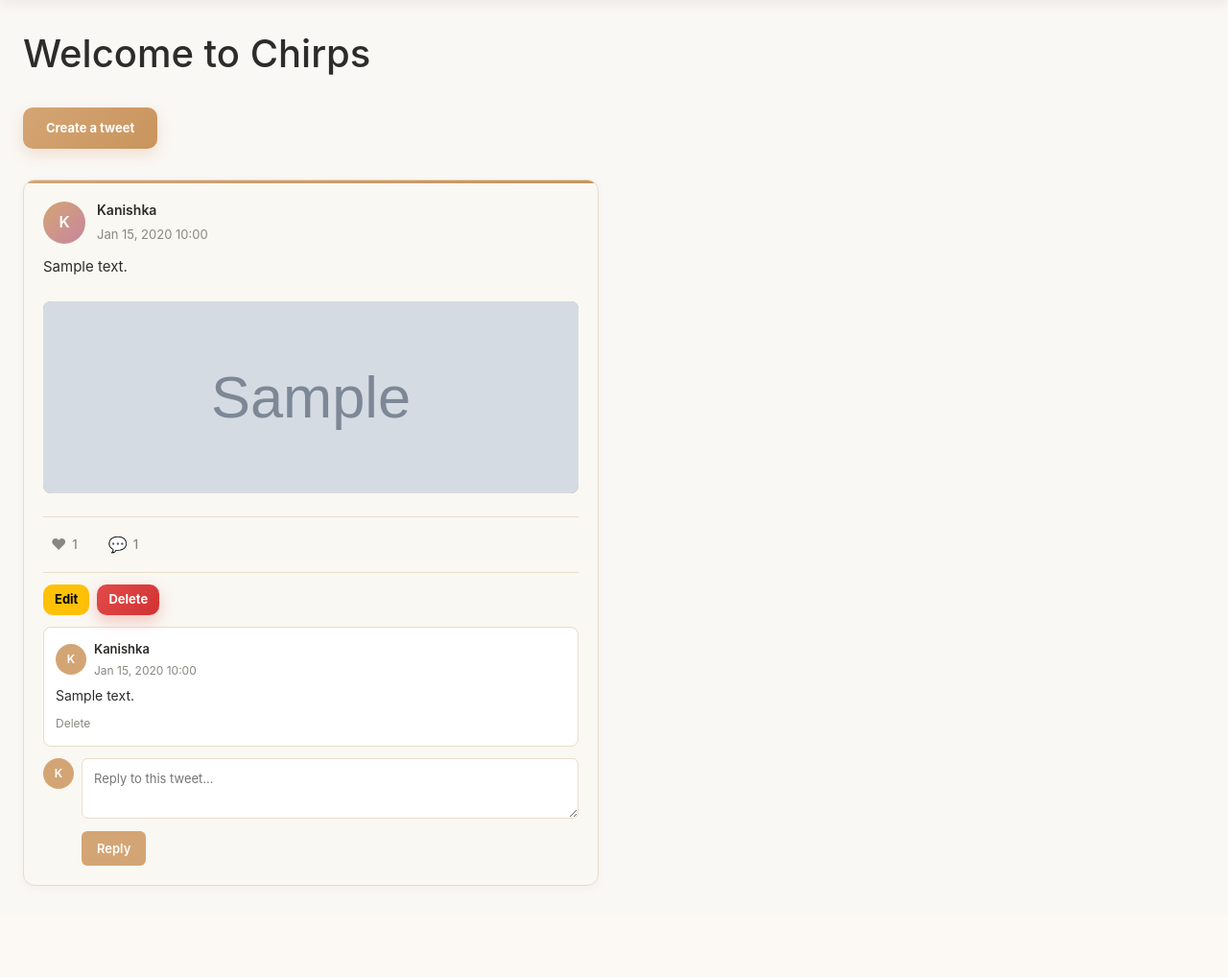
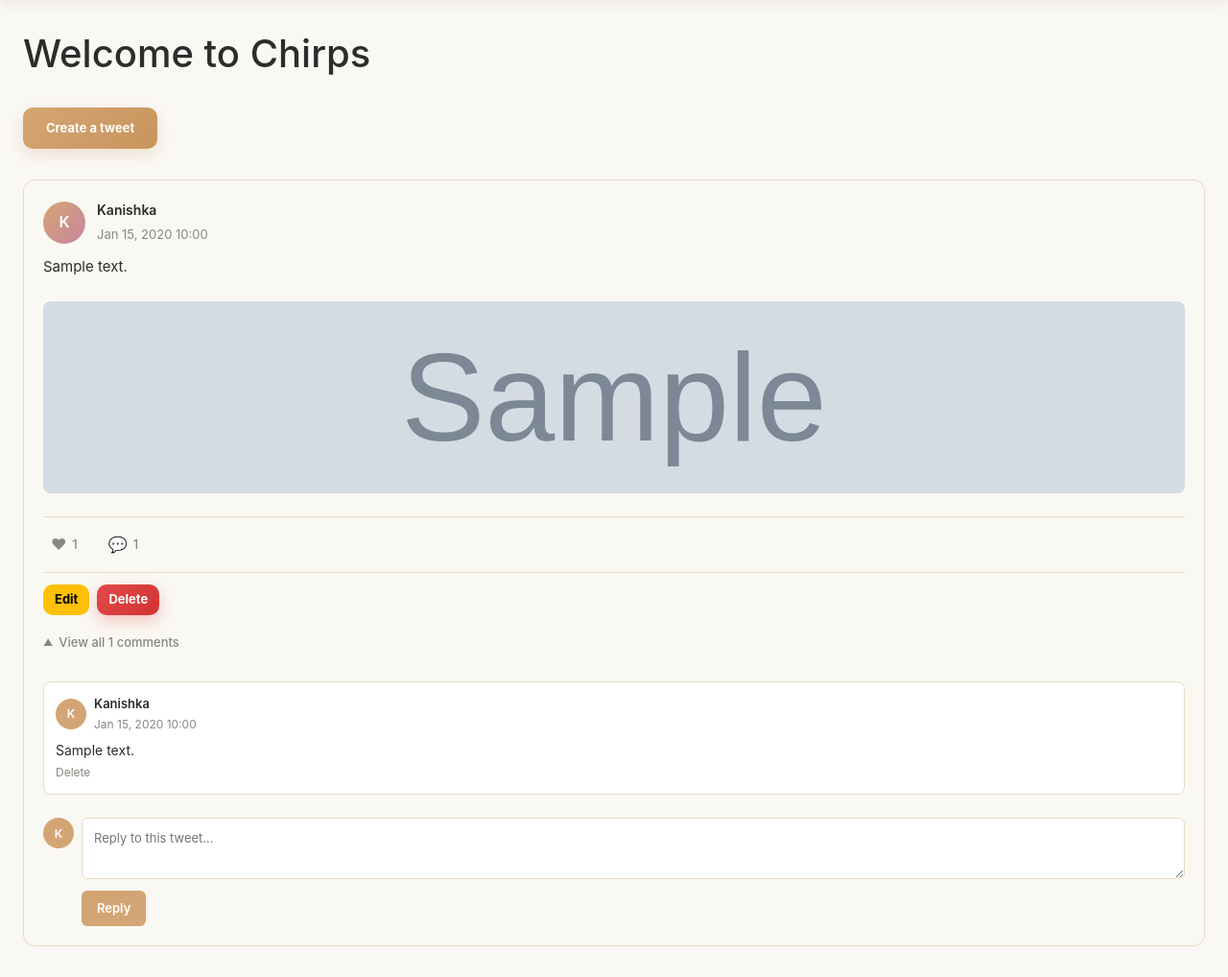
Before and after one commit to Ksh-16/Chirps_django, a Django app: page /tweet/ in a window 1280 px wide. Shown: the part 103-1121 px from the top of the page at 96% size. Before the commit the page ends 1026 px from the top, so only its background shows below. Run offline with Django 5.2, Linux system fonts and the light colour scheme; a user stored in the database is signed in; data comes from the database, SQL or seed files in the repository; tables that the repository leaves empty hold one stand-in row (values such as "Sample post"); grey boxes marked "Sample" are stand-in pictures.

Commit message:
updated UI of tweet lists

```diff
--- a/Chirps/tweet/templates/tweet_list.html
+++ b/Chirps/tweet/templates/tweet_list.html
@@ -5,511 +5,131 @@ Tweet
 {% endblock %}
 
 {% block content %}
+<div style="padding: 2rem 0;">
+  <h1 style="margin-bottom: 2rem; color: #2c2c2a;">Welcome to Chirps</h1>
 
-<style>
-    .tweet-card {
-        background: #faf8f3;
-        border: 1px solid #e8dcc8;
-        border-radius: 12px;
-        padding: 1.25rem;
-        max-width: 600px;
-    }
+  <a class="btn btn-primary" href="{% url 'tweet_create' %}" style="margin-bottom: 2rem;">Create a tweet</a>
 
-    .tweet-header {
-        display: flex;
-        align-items: center;
-        gap: 12px;
-        margin-bottom: 12px;
-    }
-
-    .avatar {
-        width: 44px;
-        height: 44px;
-        border-radius: 50%;
-        background: linear-gradient(135deg, #d4a574, #c7859f);
-        display: flex;
-        align-items: center;
-        justify-content: center;
-        color: white;
-        font-weight: 600;
-        font-size: 16px;
-        flex-shrink: 0;
-    }
-
-    .tweet-username {
-        font-weight: 600;
-        color: #2c2c2a;
-        margin: 0;
-        font-size: 14px;
-    }
-
-    .tweet-date {
-        color: #888780;
-        font-size: 13px;
-        margin: 4px 0 0;
-    }
-
-    .tweet-text {
-        color: #2c2c2a;
-        margin: 12px 0;
-        line-height: 1.5;
-        font-size: 15px;
-    }
-
-    .tweet-image {
-        width: 100%;
-        height: 200px;
-        object-fit: cover;
-        border-radius: 8px;
-        margin: 12px 0;
-    }
-
-    .tweet-actions {
-        display: flex;
-        gap: 16px;
-        padding: 12px 0;
-        border-top: 1px solid #e8dcc8;
-        border-bottom: 1px solid #e8dcc8;
-        margin-top: 12px;
-    }
-
-    .like-button {
-        display: flex;
-        align-items: center;
-        gap: 6px;
-        background: none;
-        border: none;
-        cursor: pointer;
-        font-size: 13px;
-        font-weight: 500;
-        padding: 4px 8px;
-        border-radius: 6px;
-    }
-
-    .like-button.liked {
-        color: #c7859f;
-    }
-
-    .like-button.not-liked {
-        color: #888780;
-    }
-
-    .comment-link {
-        display: flex;
-        align-items: center;
-        gap: 6px;
-        text-decoration: none;
-        color: #888780;
-        font-size: 13px;
-        font-weight: 500;
-        padding: 4px 8px;
-        border-radius: 6px;
-        cursor: pointer;
-    }
-
-    .owner-actions {
-        display: flex;
-        gap: 8px;
-        margin-top: 12px;
-    }
-
-    .comments-section {
-        margin-top: 12px;
-    }
-
-    .comment {
-        margin: 12px 0;
-        padding: 12px;
-        background: white;
-        border-radius: 8px;
-        border: 0.5px solid #e8dcc8;
-    }
-
-    .comment-header {
-        display: flex;
-        gap: 8px;
-        align-items: center;
-        margin-bottom: 6px;
-    }
-
-    .comment-avatar {
-        width: 32px;
-        height: 32px;
-        border-radius: 50%;
-        background: #d4a574;
-        color: white;
-        display: flex;
-        align-items: center;
-        justify-content: center;
-        font-size: 12px;
-        font-weight: 600;
-        flex-shrink: 0;
-    }
-
-    .comment-user {
-        font-weight: 600;
-        color: #2c2c2a;
-        font-size: 13px;
-        margin: 0;
-    }
-
-    .comment-date {
-        color: #888780;
-        font-size: 12px;
-        margin: 2px 0 0;
-    }
-
-    .comment-text {
-        color: #2c2c2a;
-        font-size: 14px;
-        margin: 6px 0 0;
-    }
-
-    .delete-comment {
-        font-size: 12px;
-        background: none;
-        border: none;
-        cursor: pointer;
-        color: #888780;
-        padding: 0;
-        margin-top: 8px;
-    }
-
-    .comment-form {
-        margin-top: 12px;
-        display: flex;
-        gap: 8px;
-    }
-
-    .comment-user-avatar {
-        width: 32px;
-        height: 32px;
-        border-radius: 50%;
-        background: #d4a574;
-        color: white;
-        display: flex;
-        align-items: center;
-        justify-content: center;
-        font-size: 12px;
-        font-weight: 600;
-        flex-shrink: 0;
-    }
-
-    .comment-input-container {
-        flex: 1;
-    }
-
-    .comment-textarea {
-        width: 100%;
-        border: 1px solid #e8dcc8;
-        border-radius: 6px;
-        padding: 10px 12px;
-        font-size: 13px;
-        font-family: -apple-system, BlinkMacSystemFont, "Segoe UI", Roboto, sans-serif;
-        resize: vertical;
-        min-height: 36px;
-        box-sizing: border-box;
-    }
-
-    .reply-button {
-        margin-top: 6px;
-        background: #d4a574;
-        color: white;
-        border: none;
-        border-radius: 6px;
-        padding: 8px 16px;
-        font-size: 13px;
-        font-weight: 600;
-        cursor: pointer;
-    }
-
-    .login-message {
-        color: #888780;
-        font-size: 13px;
-        margin-top: 12px;
-    }
-
-    .login-link {
-        color: #c7859f;
-        text-decoration: none;
-    }
-</style>
-
-
-<div style="padding: 2rem 0;">
-
-    <h1 style="margin-bottom: 2rem; color: #2c2c2a;">
-        Welcome to Chirps
-    </h1>
-
-
-    <a
-        class="btn btn-primary"
-        href="{% url 'tweet_create' %}"
-        style="margin-bottom: 2rem;"
-    >
-        Create a tweet
-    </a>
-
-
-    <div style="display: flex; flex-direction: column; gap: 1.5rem;">
-
+  <div style="display: grid; grid-template-columns: repeat(auto-fit, minmax(300px, 1fr)); gap: 1.5rem;">
     {% for tweet in tweets %}
-
-        <div class="tweet-card">
+    <div style="background: #faf8f3; border: 1px solid #e8dcc8; border-radius: 12px; padding: 1.25rem;">
 
       <!-- Tweet Header -->
-            <div class="tweet-header">
-
-                <div class="avatar">
+      <div style="display: flex; align-items: center; gap: 12px; margin-bottom: 12px;">
+        <div style="width: 44px; height: 44px; border-radius: 50%; background: linear-gradient(135deg, #d4a574, #c7859f); display: flex; align-items: center; justify-content: center; color: white; font-weight: 600; font-size: 16px;">
           {{ tweet.user.username|first|upper }}
         </div>
-
         <div>
-
-                    <p class="tweet-username">
-                        {{ tweet.user.username }}
-                    </p>
-
-                    <p class="tweet-date">
-                        {{ tweet.created_at|date:"M d, Y H:i" }}
-                    </p>
-
+          <p style="font-weight: 600; color: #2c2c2a; margin: 0; font-size: 14px;">{{ tweet.user.username }}</p>
+          <p style="color: #888780; font-size: 13px; margin: 4px 0 0;">{{ tweet.created_at|date:"M d, Y H:i" }}</p>
+        </div>
       </div>
 
-            </div>
-
-
       <!-- Tweet Text -->
-            <p class="tweet-text">
-                {{ tweet.text }}
-            </p>
-
+      <p style="color: #2c2c2a; margin: 12px 0; line-height: 1.5; font-size: 15px;">{{ tweet.text }}</p>
 
       <!-- Tweet Image -->
       {% if tweet.photo %}
-
-            <img
-                src="{{ tweet.photo.url }}"
-                alt="Tweet image"
-                class="tweet-image"
-            >
-
+      <img src="{{ tweet.photo.url }}" style="width: 100%; height: 200px; object-fit: cover; border-radius: 8px; margin: 12px 0;">
       {% endif %}
 
-
-            <!-- Tweet Actions -->
-            <div class="tweet-actions">
+      <!-- Tweet Actions (Like & Comment Count) -->
+      <div style="display: flex; gap: 16px; padding: 12px 0; border-top: 1px solid #e8dcc8; border-bottom: 1px solid #e8dcc8; margin-top: 12px;">
 
         <!-- Like Button -->
-                <form
-                    method="post"
-                    action="{% url 'toggle_like' tweet.id %}"
-                    style="margin: 0;"
-                >
-
+        <form method="post" action="{% url 'toggle_like' tweet.id %}" style="margin: 0;">
           {% csrf_token %}
-
-                    {% if tweet.liked_by_user %}
-
-                    <button
-                        type="submit"
-                        class="like-button liked"
-                    >
+          <button type="submit" style="display: flex; align-items: center; gap: 6px; background: none; border: none; cursor: pointer; color: #888780; font-size: 13px; font-weight: 500; padding: 4px 8px; border-radius: 6px; transition: all 0.2s ease;">
             <span style="font-size: 16px;">♥</span>
             <span>{{ tweet.likes.count }}</span>
           </button>
-
-                    {% else %}
-
-                    <button
-                        type="submit"
-                        class="like-button not-liked"
-                    >
-                        <span style="font-size: 16px;">♥</span>
-                        <span>{{ tweet.likes.count }}</span>
-                    </button>
-
-                    {% endif %}
-
         </form>
 
-
         <!-- Comment Count -->
-                <a
-                    href="#comments-{{ tweet.id }}"
-                    class="comment-link"
-                >
+        <a href="#comments-{{ tweet.id }}" style="display: flex; align-items: center; gap: 6px; text-decoration: none; color: #888780; font-size: 13px; font-weight: 500; padding: 4px 8px; border-radius: 6px; transition: all 0.2s ease; cursor: pointer;">
           <span style="font-size: 16px;">💬</span>
           <span>{{ tweet.comments.count }}</span>
         </a>
 
       </div>
 
-
       <!-- Edit/Delete for Owner -->
       {% if tweet.user == user %}
+      <div style="display: flex; gap: 8px; margin-top: 12px;">
+        <a href="{% url 'tweet_edit' tweet.id %}" class="btn btn-sm btn-warning" style="padding: 6px 12px; font-size: 13px;">Edit</a>
+        <a href="{% url 'tweet_delete' tweet.id %}" class="btn btn-sm btn-danger" style="padding: 6px 12px; font-size: 13px;">Delete</a>
+      </div>
+      {% endif %}
 
-            <div class="owner-actions">
+      <!-- Comments Section -->
+      <div id="comments-{{ tweet.id }}" style="margin-top: 12px;">
+        {% if tweet.comments.all %}
+          <!-- Toggle Button -->
+          <button onclick="document.getElementById('comments-list-{{ tweet.id }}').classList.toggle('collapsed'); document.getElementById('chevron-{{ tweet.id }}').classList.toggle('open');" style="display: flex; align-items: center; gap: 6px; background: none; border: none; cursor: pointer; color: #888780; font-size: 13px; padding: 6px 0; transition: all 0.2s ease; width: 100%; text-align: left; font-weight: 500;">
+            <span id="chevron-{{ tweet.id }}" style="display: inline-block; font-size: 10px; transition: transform 0.2s ease; transform: rotate(180deg);">▼</span>
+            <span>View all {{ tweet.comments.count }} comments</span>
+          </button>
 
-                <a
-                    href="{% url 'tweet_edit' tweet.id %}"
-                    class="btn btn-sm btn-warning"
-                    style="padding: 6px 12px; font-size: 13px;"
-                >
-                    Edit
-                </a>
+          <!-- Comments List -->
+          <div id="comments-list-{{ tweet.id }}" style="max-height: 500px; overflow-y: auto; margin-top: 12px;">
+            {% for comment in tweet.comments.all %}
+            <div style="margin: 12px 0; padding: 12px; background: white; border-radius: 8px; border: 0.5px solid #e8dcc8;">
 
-                <a
-                    href="{% url 'tweet_delete' tweet.id %}"
-                    class="btn btn-sm btn-danger"
-                    style="padding: 6px 12px; font-size: 13px;"
-                >
+              <!-- Comment Header -->
+              <div style="display: flex; gap: 8px; align-items: center; margin-bottom: 6px;">
+                <div style="width: 32px; height: 32px; border-radius: 50%; background: #d4a574; color: white; display: flex; align-items: center; justify-content: center; font-size: 12px; font-weight: 600; flex-shrink: 0;">
+                  {{ comment.user.username|first|upper }}
+                </div>
+                <div style="flex: 1;">
+                  <p style="font-weight: 600; color: #2c2c2a; font-size: 13px; margin: 0;">{{ comment.user.username }}</p>
+                  <p style="color: #888780; font-size: 12px; margin: 2px 0 0;">{{ comment.created_at|date:"M d, Y H:i" }}</p>
+                </div>
+              </div>
+
+              <!-- Comment Text -->
+              <p style="color: #2c2c2a; font-size: 14px; margin: 6px 0 0;">{{ comment.text }}</p>
+
+              <!-- Delete Comment for Owner -->
+              {% if comment.user == user %}
+              <form method="post" action="{% url 'delete_comment' comment.id %}" style="margin-top: 8px; display: inline;">
+                {% csrf_token %}
+                <button type="submit" style="font-size: 12px; background: none; border: none; cursor: pointer; color: #888780; padding: 0; transition: 0.2s;">
                   Delete
-                </a>
+                </button>
+              </form>
+              {% endif %}
 
             </div>
-
+            {% endfor %}
+          </div>
         {% endif %}
 
+        <!-- Add Comment Form -->
+        {% if user.is_authenticated %}
+        <form method="post" action="{% url 'add_comment' tweet.id %}" style="margin-top: 12px; display: flex; gap: 8px;">
+          {% csrf_token %}
 
-            <!-- Comments Section -->
-            <div
-                id="comments-{{ tweet.id }}"
-                class="comments-section"
-            >
-
-                <!-- Existing Comments -->
-                {% for comment in tweet.comments.all %}
-
-                <div class="comment">
-
-                    <!-- Comment Header -->
-                    <div class="comment-header">
-
-                        <div class="comment-avatar">
-                            {{ comment.user.username|first|upper }}
+          <div style="width: 32px; height: 32px; border-radius: 50%; background: #d4a574; color: white; display: flex; align-items: center; justify-content: center; font-size: 12px; font-weight: 600; flex-shrink: 0;">
+            {{ user.username|first|upper }}
           </div>
 
           <div style="flex: 1;">
-
-                            <p class="comment-user">
-                                {{ comment.user.username }}
-                            </p>
-
-                            <p class="comment-date">
-                                {{ comment.created_at|date:"M d, Y H:i" }}
-                            </p>
-
-                        </div>
-
-                    </div>
-
-
-                    <!-- Comment Text -->
-                    <p class="comment-text">
-                        {{ comment.text }}
-                    </p>
-
-
-                    <!-- Delete Comment -->
-                    {% if comment.user == user %}
-
-                    <form
-                        method="post"
-                        action="{% url 'delete_comment' comment.id %}"
-                    >
-
-                        {% csrf_token %}
-
-                        <button
-                            type="submit"
-                            class="delete-comment"
-                        >
-                            Delete
-                        </button>
-
-                    </form>
-
-                    {% endif %}
-
-                </div>
-
-                {% endfor %}
-
-
-                <!-- Add Comment -->
-                {% if user.is_authenticated %}
-
-                <form
-                    method="post"
-                    action="{% url 'add_comment' tweet.id %}"
-                    class="comment-form"
-                >
-
-                    {% csrf_token %}
-
-
-                    <!-- User Avatar -->
-                    <div class="comment-user-avatar">
-                        {{ user.username|first|upper }}
-                    </div>
-
-
-                    <!-- Comment Input -->
-                    <div class="comment-input-container">
-
-                        <textarea
-                            name="text"
-                            placeholder="Reply to this tweet..."
-                            class="comment-textarea"
-                            required
-                        ></textarea>
-
-
-                        <button
-                            type="submit"
-                            class="reply-button"
-                        >
+            <textarea name="text" placeholder="Reply to this tweet..." style="width: 100%; border: 1px solid #e8dcc8; border-radius: 6px; padding: 10px 12px; font-size: 13px; font-family: inherit; resize: vertical; min-height: 36px; font-family: -apple-system, BlinkMacSystemFont, 'Segoe UI', Roboto, sans-serif;" required></textarea>
+            <button type="submit" style="margin-top: 6px; background: #d4a574; color: white; border: none; border-radius: 6px; padding: 8px 16px; font-size: 13px; font-weight: 600; cursor: pointer; transition: 0.2s;">
               Reply
             </button>
-
           </div>
 
         </form>
-
-
         {% else %}
-
-                <p class="login-message">
-
-                    <a
-                        href="{% url 'login' %}"
-                        class="login-link"
-                    >
-                        Login
-                    </a>
-
-                    to reply to this tweet.
-
-                </p>
-
+        <p style="color: #888780; font-size: 13px; margin-top: 12px;"><a href="{% url 'login' %}" style="color: #c7859f; text-decoration: none;">Login</a> to reply to this tweet.</p>
         {% endif %}
 
       </div>
 
     </div>
-
-        {% empty %}
-
-        <p style="color: #888780;">
-            No tweets yet. Be the first to create one!
-        </p>
-
     {% endfor %}
-
   </div>
 
 </div>
-
 {% endblock %}
```
Lines whose indentation alone changed are shown as unchanged.
